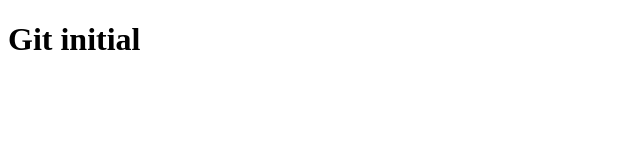
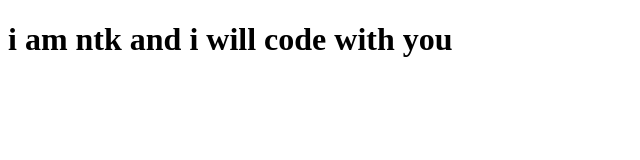
Before and after one commit to Manishbhai9350/git-collab, a plain HTML site: page index.html in a window 1280 px wide. Shown: the whole page, without its empty margins (0-640 px from the left). Drawn offline with Linux system fonts and the light colour scheme.

Commit message:
ntk added h1

```diff
--- a/index.html
+++ b/index.html
@@ -7,7 +7,7 @@
     <link rel="stylesheet" href="style.css">
 </head>
 <body>
-    <h1>Git initial </h1>
+    <h1>i am ntk and i will code with you </h1>
     <script src="./script.js"></script>
 </body>
 </html>
```
